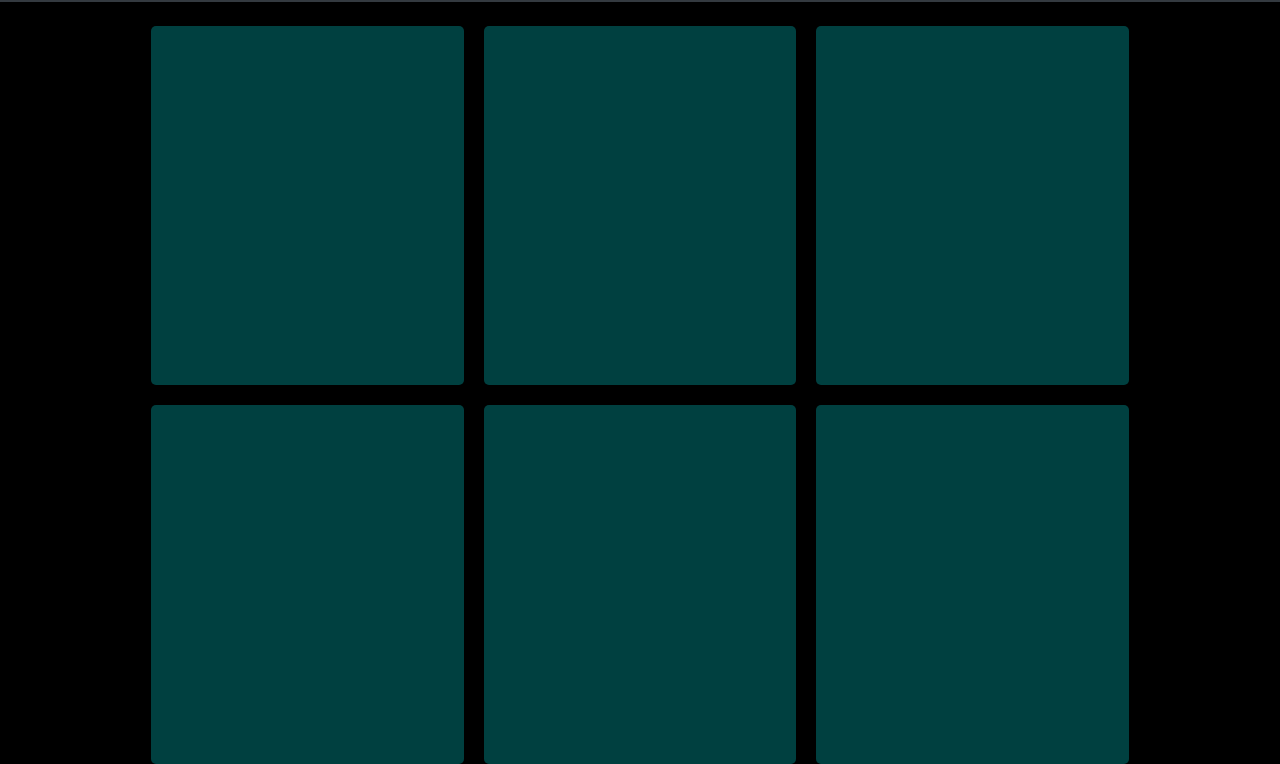
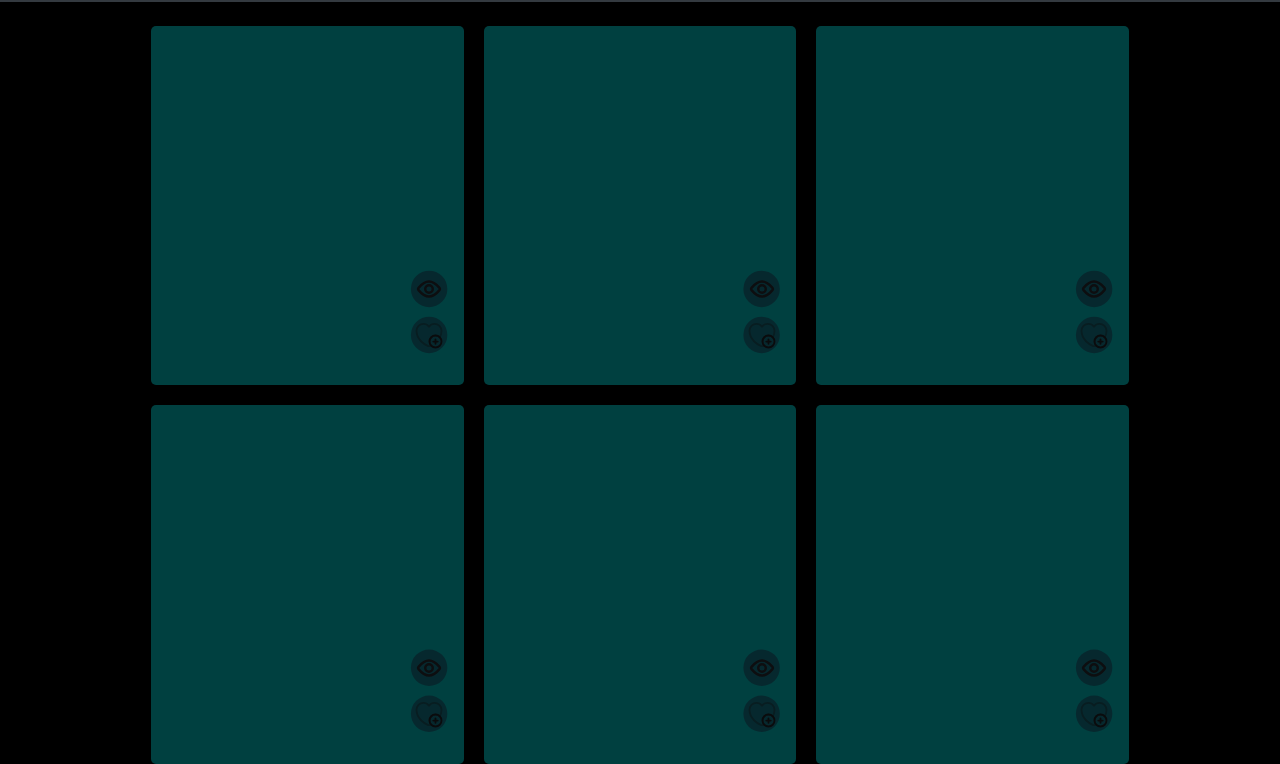
Before and after one commit to yuransimao/Galeria, a website built with webpack: page src/index.html in a window 1280 px wide. Shown: the part 70-834 px from the top of the page. Built offline with nearby package versions, Linux system fonts and the light colour scheme; files whose address does not match are found by name.

Commit message:
styling button

```diff
--- a/src/Pages/Galery/Galery.html
+++ b/src/Pages/Galery/Galery.html
@@ -10,54 +10,74 @@
 
         <div class=" col-12 col-md-6 col-lg-3 galery-img">
 
-    <div class="btn-group">
-        <button class="btns mb-2"><img src="../../Imgs/Icon/view.svg" alt="view" width="30"></button>
-        <button class="btns "><img src="../../Imgs/Icon/heart.svg" alt="icon heart" width="30"></button>
+            <div class="btn-groups">
+                <button class="bttns mb-2"><img src="../../Imgs/Icon/view.svg"  class="img-fluid" alt="view" width="30"></button>
+                <button class="bttns "><img src="../../Imgs/Icon/heart.svg" class="img-fluid"  alt="icon heart" width="30"></button>
             </div>
 
         </div>
 
         <div class=" col-12 col-md-6 col-lg-3 galery-img">
 
-    <div class="btn-group">
-        <button class="btns mb-2"><img src="../../Imgs/Icon/view.svg" alt="view" width="30"></button>
-        <button class="btns "><img src="../../Imgs/Icon/heart.svg" alt="icon heart" width="30"></button>
+            <div class="btn-groups">
+                <button class="bttns mb-2">
+                    <img src="../../Imgs/Icon/view.svg"  class="img-fluid" alt="view" width="30">
+                </button>
+                <button class="bttns ">
+                    <img src="../../Imgs/Icon/heart.svg" class="img-fluid"  alt="icon heart" width="30">
+                </button>
             </div>
 
         </div>
 
         <div class=" col-12 col-md-6 col-lg-3 galery-img">
 
-    <div class="btn-group">
-        <button class="btns mb-2"><img src="../../Imgs/Icon/view.svg" alt="view" width="30"></button>
-        <button class="btns "><img src="../../Imgs/Icon/heart.svg" alt="icon heart" width="30"></button>
+            <div class="btn-groups">
+                <button class="bttns mb-2">
+                    <img src="../../Imgs/Icon/view.svg"  class="img-fluid" alt="view" width="30">
+                </button>
+                <button class="bttns ">
+                    <img src="../../Imgs/Icon/heart.svg" class="img-fluid"  alt="icon heart" width="30">
+                </button>
             </div>
 
         </div>
 
         <div class=" col-12 col-md-6 col-lg-3 galery-img">
 
-    <div class="btn-group">
-        <button class="btns mb-2"><img src="../../Imgs/Icon/view.svg" alt="view" width="30"></button>
-        <button class="btns "><img src="../../Imgs/Icon/heart.svg" alt="icon heart" width="30"></button>
+            <div class="btn-groups">
+                <button class="bttns mb-2">
+                    <img src="../../Imgs/Icon/view.svg"  class="img-fluid" alt="view" width="30">
+                </button>
+                <button class="bttns ">
+                    <img src="../../Imgs/Icon/heart.svg" class="img-fluid"  alt="icon heart" width="30">
+                </button>
             </div>
 
         </div>
 
         <div class=" col-12 col-md-6 col-lg-3 galery-img">
 
-    <div class="btn-group">
-        <button class="btns mb-2"><img src="../../Imgs/Icon/view.svg" alt="view" width="30"></button>
-        <button class="btns "><img src="../../Imgs/Icon/heart.svg" alt="icon heart" width="30"></button>
+            <div class="btn-groups">
+                <button class="bttns mb-2">
+                    <img src="../../Imgs/Icon/view.svg"  class="img-fluid" alt="view" width="30">
+                </button>
+                <button class="bttns ">
+                    <img src="../../Imgs/Icon/heart.svg" class="img-fluid"  alt="icon heart" width="30">
+                </button>
             </div>
 
         </div>
 
         <div class=" col-12 col-md-6 col-lg-3 galery-img">
 
-    <div class="btn-group">
-        <button class="btns mb-2"><img src="../../Imgs/Icon/view.svg" alt="view" width="30"></button>
-        <button class="btns "><img src="../../Imgs/Icon/heart.svg" alt="icon heart" width="30"></button>
+            <div class="btn-groups">
+                <button class="bttns mb-2">
+                    <img src="../../Imgs/Icon/view.svg"  class="img-fluid" alt="view" width="30">
+                </button>
+                <button class="bttns ">
+                    <img src="../../Imgs/Icon/heart.svg" class="img-fluid"  alt="icon heart" width="30">
+                </button>
             </div>
 
         </div>
--- a/src/Scss/custom.scss
+++ b/src/Scss/custom.scss
@@ -3,6 +3,9 @@
     box-sizing: border-box;
     flex-wrap: wrap;
     border:none;
+    outline: none;
+    background: none;
+    text-decoration: none;
 }
 
 body {
@@ -23,29 +26,35 @@ body {
         zoom: normal;
         border-radius: 5px;
 
-        .btn-group {
-            display: none;
+        .btn-groups {
+            display: flex;
+            flex-direction: column;
+            position: absolute;
+            top: 68%;
+            right: 5%;
+            //visibility: hidden;
+            .bttns{
+                background: $cyan;
+                clip-path: circle(48%);
+                cursor:pointer;
+                color:white;
+                height: 15%;
+                object-fit: cover;
+                padding: 4px;
+
+                .img-fluid{
+                    color:white;
+                }
+
+            }
+
         }
-
         &:hover {
             filter: opacity(100%);
             zoom: unset;
 
-            .btn-group {
-
-                display: flex;
-                flex-direction: column;
-                position: absolute;
-                top: 70%;
-                right: 5%;
-
-                .btns{
-                    border-radius:50%;
-                    cursor:pointer;
-                    background:none;
-                    padding: 4px;
-
-                }
+            .btn-groups {
+                visibility: visible;
             }
         }
 
--- a/src/Scss/index.scss
+++ b/src/Scss/index.scss
@@ -3,4 +3,4 @@
 $fa-font-path : "~font-awesome/fonts";
 
 @import "~font-awesome/scss/font-awesome";
-@import "custom";
+@import "custom.scss";
```
Lines whose indentation alone changed are shown as unchanged.
